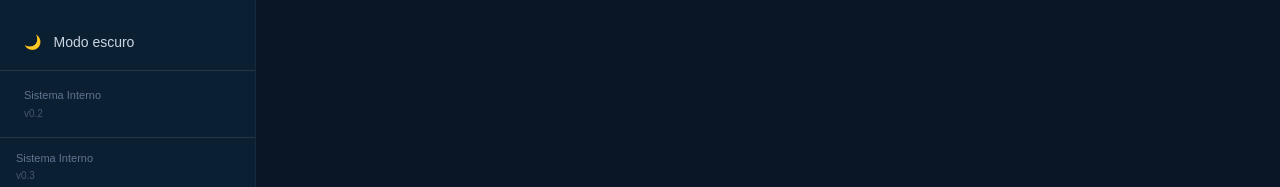
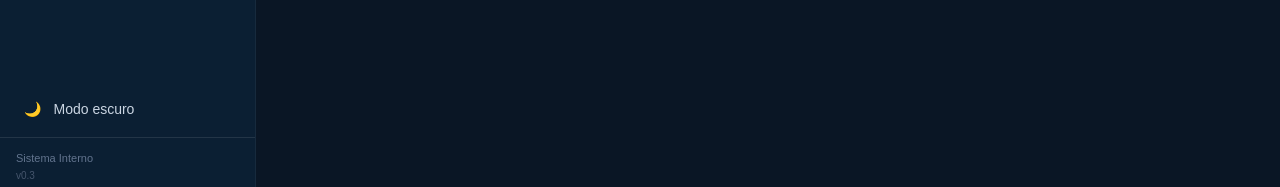
Before and after one commit to frota3-filtroamb/beta-sistem, a Next.js app: page / in a window 1280 px wide. Shown: the part 605-792 px from the top of the page. Built offline with nearby package versions, Linux system fonts and the light colour scheme; no server answers; the database is empty.

Commit message:
versão 1.0

```diff
--- a/src/components/Sidebar.tsx
+++ b/src/components/Sidebar.tsx
@@ -118,10 +118,6 @@ const [portariaAberta, setPortariaAberta] = useState(
       </div>
 
       {/* Rodapé */}
-      <div className="px-6 py-4 border-t border-white/10">
-        <p className="text-[11px] text-slate-500">Sistema Interno</p>
-        <p className="text-[10px] text-slate-600 mt-0.5">v0.2</p>
-      </div>
       <div className="px-4 py-3 border-t border-white/10 flex items-center justify-between">
        <div>
        <p className="text-[11px] text-slate-500">Sistema Interno</p>
```
